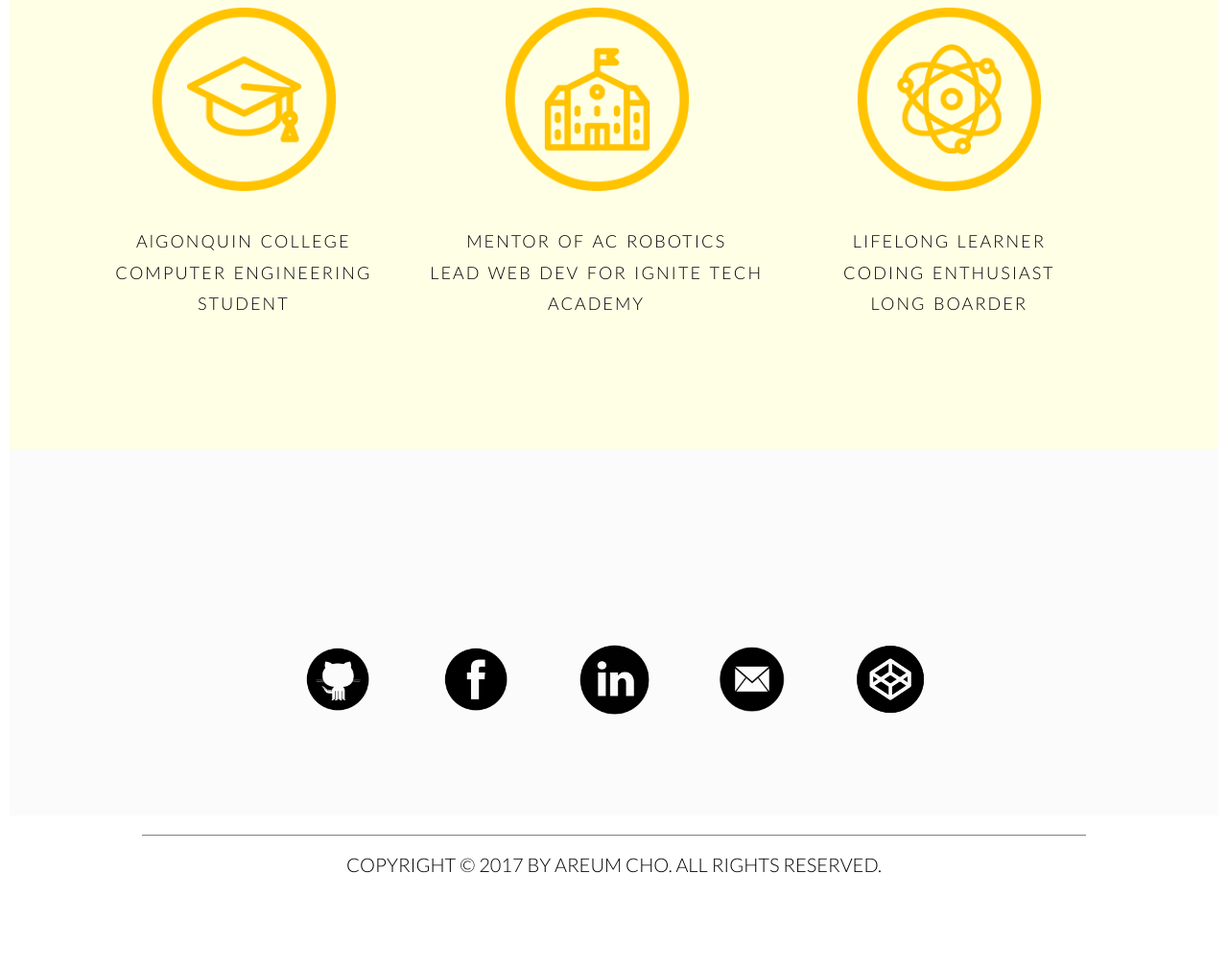
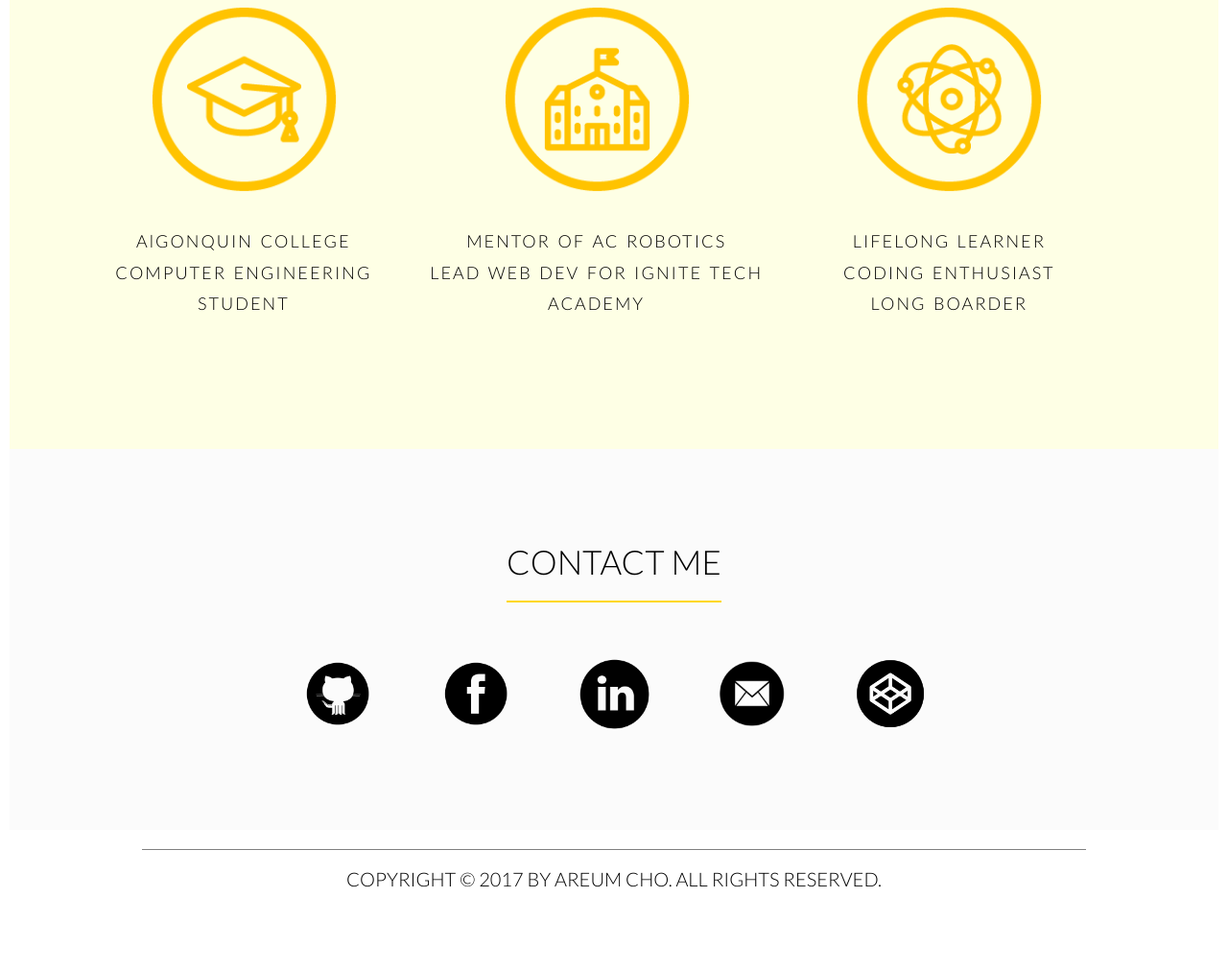
Before and after one commit to areumcho/areumcho.github.io, a plain HTML site: page index.html in a window 1280 px wide. Shown: the part 3072-4081 px from the top of the page at 96% size. Drawn offline with Linux system fonts and the light colour scheme.

Commit message:
removed social padding

```diff
--- a/css/style.css
+++ b/css/style.css
@@ -369,9 +369,9 @@ form input[type=submit] {
 .social-row {
     text-align: center;
 }
+
 .social-media {
     padding: 0 30px;
-    padding-top: 100px;
     width: 80px;
     height: 80px;
 }
--- a/index.html
+++ b/index.html
@@ -261,6 +261,8 @@
 
     <section class="section-contact">
 
+
+
 <!--
         <div class="row wrapper">
             <h1><span>SAY HI</span></h1>
@@ -292,6 +294,11 @@
 -->
 
         <div class="row wrapper social-row">
+
+
+            <h1><span>CONTACT ME</span></h1>
+
+
             <a href="https://github.com/areumcho"><img class="social-media" src=/img/github%20copy.png></a>
             <a href="https://www.facebook.com/areumie.cho"><img class="social-media" src=/img/facebook-logo.png></a>
             <a href="https://www.linkedin.com/in/areum-cho-228b83130/"><img class="social-media" src=/img/linkedin.png></a>
```
